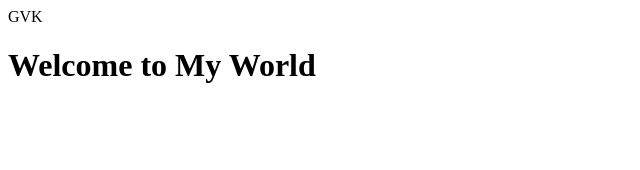
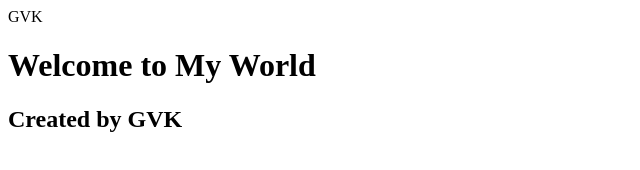
Before and after one commit to VijayaKumarGavara/Practice, a plain HTML site: page index.html in a window 1280 px wide. Shown: the whole page, without its empty margins (0-640 px from the left). Drawn offline with Linux system fonts and the light colour scheme.

Commit message:
index.html edited

```diff
--- a/index.html
+++ b/index.html
@@ -4,4 +4,5 @@
 </head>
 <body>
 <h1>Welcome to My  World</h1>
+<h2>Created by GVK</h2>
 </body>
```
